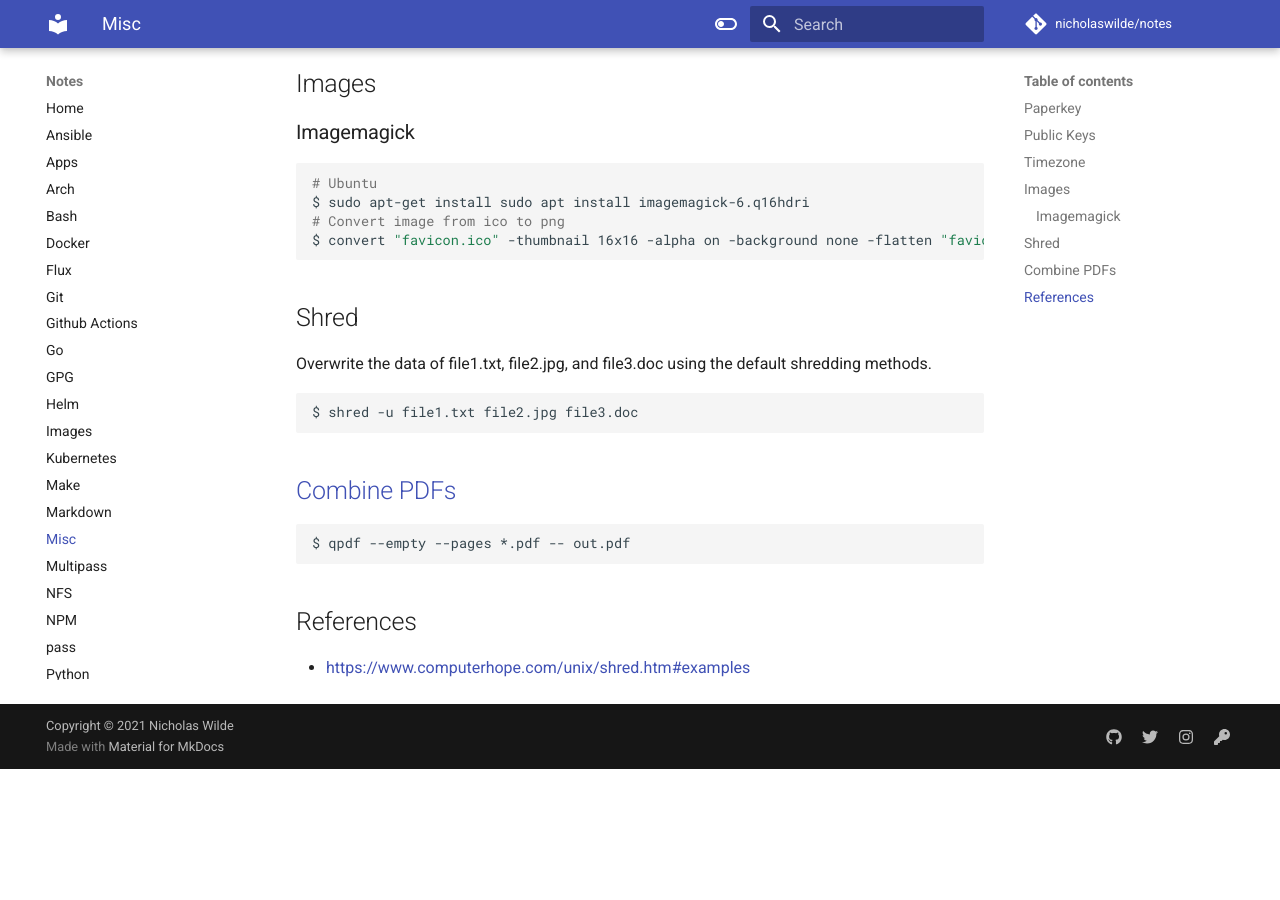
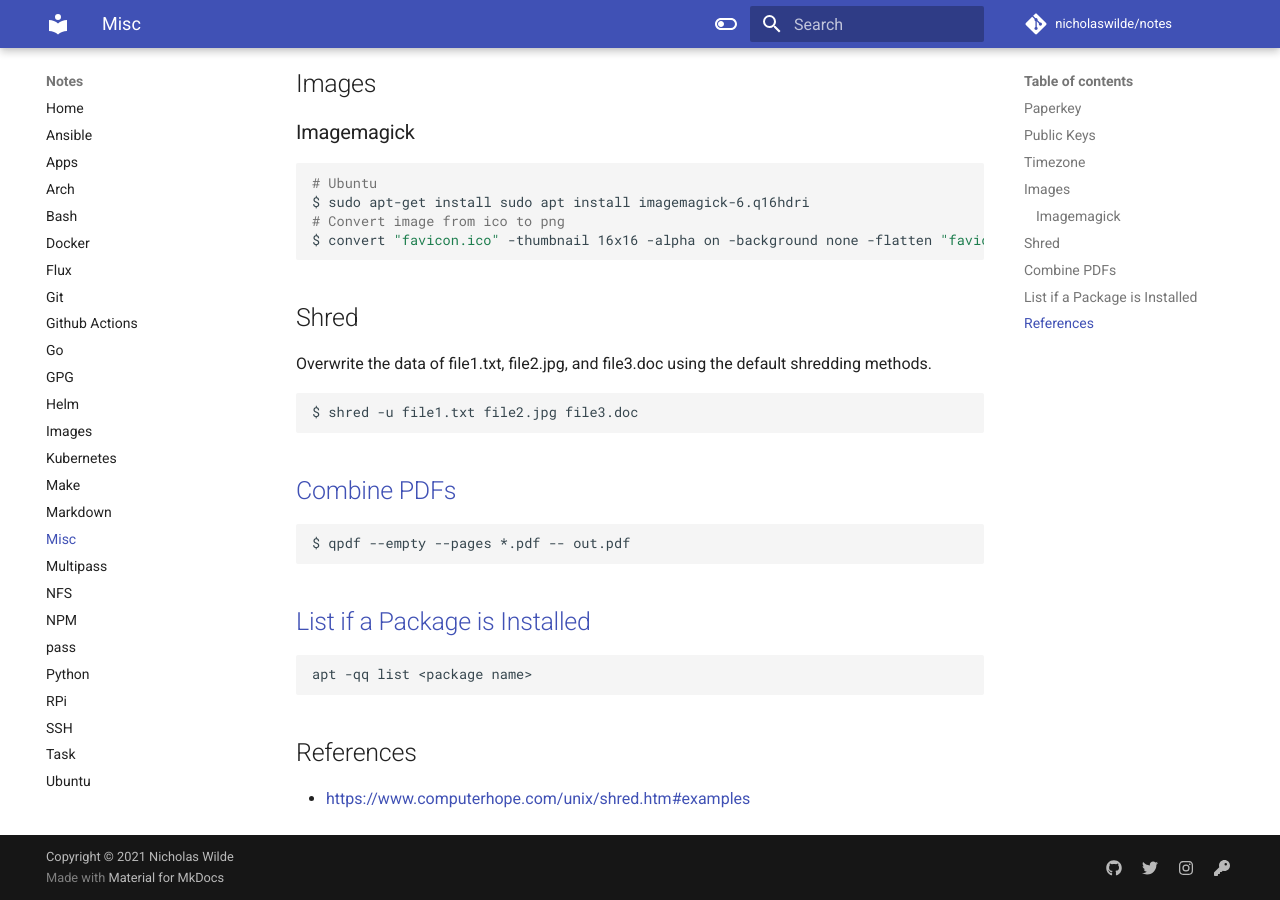
Before and after one commit to nicholaswilde/notes, an MkDocs documentation site: the page built from docs/misc.md, in a window 1280 px wide and 900 px high, scrolled down 553 px. Built offline with MkDocs 1.6.1 and Material for MkDocs 9.7.7, drawn with Linux system fonts in a browser that asks for light colours; comment, search, counter and statistics services are not loaded; before the commit the page ends 1322 px from its top, so only the background shows below that.

Commit message:
Added list package installed
Signed-off-by: Nicholas Wilde <ncwilde43@gmail.com>

````diff
--- a/docs/misc.md
+++ b/docs/misc.md
@@ -42,6 +42,14 @@
 $ qpdf --empty --pages *.pdf -- out.pdf
 ```
 
+## [List if a Package is Installed][1]
+
+```shell
+apt -qq list <package name>
+```
+
 ## References
 
 * https://www.computerhope.com/unix/shred.htm#examples
+
+[1]: https://askubuntu.com/a/823630/344358
````
